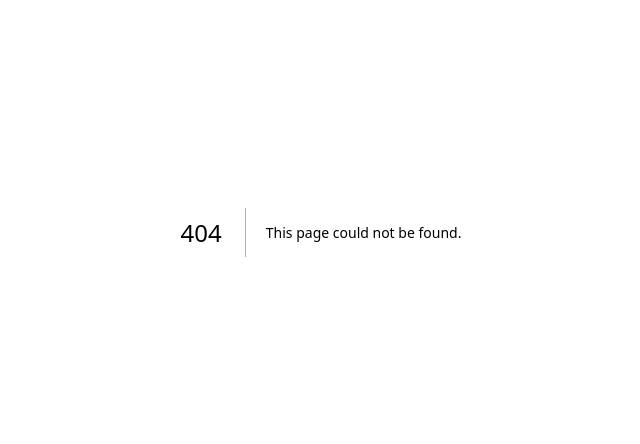
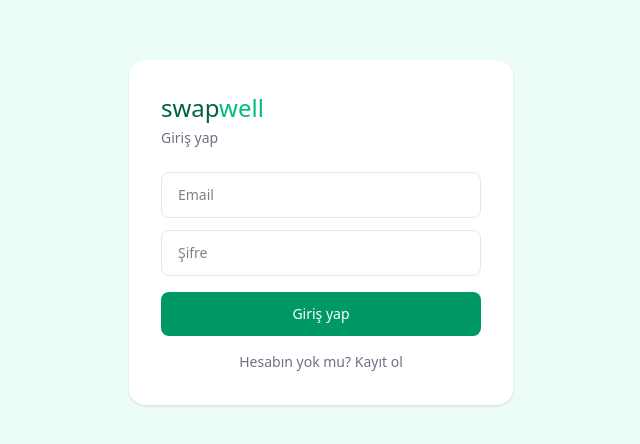
Before and after one commit to cerenyirmibes-lab/swapwell, a Next.js app: page /login in a window 1280 px wide. Before the commit this address had no page. Shown: the part 168-612 px from the top of the page, without its empty margins (319-959 px from the left). Built offline with nearby package versions, Linux system fonts and the light colour scheme; no server answers.

Commit message:
login ve kayit sayfasi

```diff
--- /dev/null
+++ b/app/(auth)/login/page.tsx
@@ -0,0 +1,75 @@
+'use client'
+
+import { useState } from 'react'
+import { supabase } from '../../lib/supabase'
+
+export default function LoginPage() {
+  const [email, setEmail] = useState('')
+  const [password, setPassword] = useState('')
+  const [isSignUp, setIsSignUp] = useState(false)
+  const [loading, setLoading] = useState(false)
+  const [message, setMessage] = useState('')
+
+  const handleAuth = async () => {
+    setLoading(true)
+    setMessage('')
+
+    if (isSignUp) {
+      const { error } = await supabase.auth.signUp({ email, password })
+      if (error) setMessage(error.message)
+      else setMessage('✅ Kayıt başarılı! Email\'ini kontrol et.')
+    } else {
+      const { error } = await supabase.auth.signInWithPassword({ email, password })
+      if (error) setMessage(error.message)
+      else setMessage('✅ Giriş başarılı!')
+    }
+    setLoading(false)
+  }
+
+  return (
+    <main className="min-h-screen bg-emerald-50 flex items-center justify-center">
+      <div className="bg-white rounded-2xl p-8 w-full max-w-sm shadow-sm">
+        <h1 className="text-2xl font-medium text-emerald-800 mb-1">
+          swap<span className="text-emerald-500">well</span>
+        </h1>
+        <p className="text-sm text-gray-500 mb-6">
+          {isSignUp ? 'Hesap oluştur' : 'Giriş yap'}
+        </p>
+
+        <input
+          type="email"
+          placeholder="Email"
+          value={email}
+          onChange={e => setEmail(e.target.value)}
+          className="w-full border border-gray-200 rounded-lg px-4 py-3 text-sm mb-3 outline-none focus:border-emerald-400"
+        />
+        <input
+          type="password"
+          placeholder="Şifre"
+          value={password}
+          onChange={e => setPassword(e.target.value)}
+          className="w-full border border-gray-200 rounded-lg px-4 py-3 text-sm mb-4 outline-none focus:border-emerald-400"
+        />
+
+        {message && (
+          <p className="text-sm text-emerald-600 mb-3">{message}</p>
+        )}
+
+        <button
+          onClick={handleAuth}
+          disabled={loading}
+          className="w-full bg-emerald-600 text-white rounded-lg py-3 text-sm font-medium hover:bg-emerald-700 transition-colors"
+        >
+          {loading ? 'Yükleniyor...' : isSignUp ? 'Kayıt ol' : 'Giriş yap'}
+        </button>
+
+        <button
+          onClick={() => setIsSignUp(!isSignUp)}
+          className="w-full text-center text-sm text-gray-500 mt-4 hover:text-emerald-600"
+        >
+          {isSignUp ? 'Zaten hesabın var mı? Giriş yap' : 'Hesabın yok mu? Kayıt ol'}
+        </button>
+      </div>
+    </main>
+  )
+}
```
